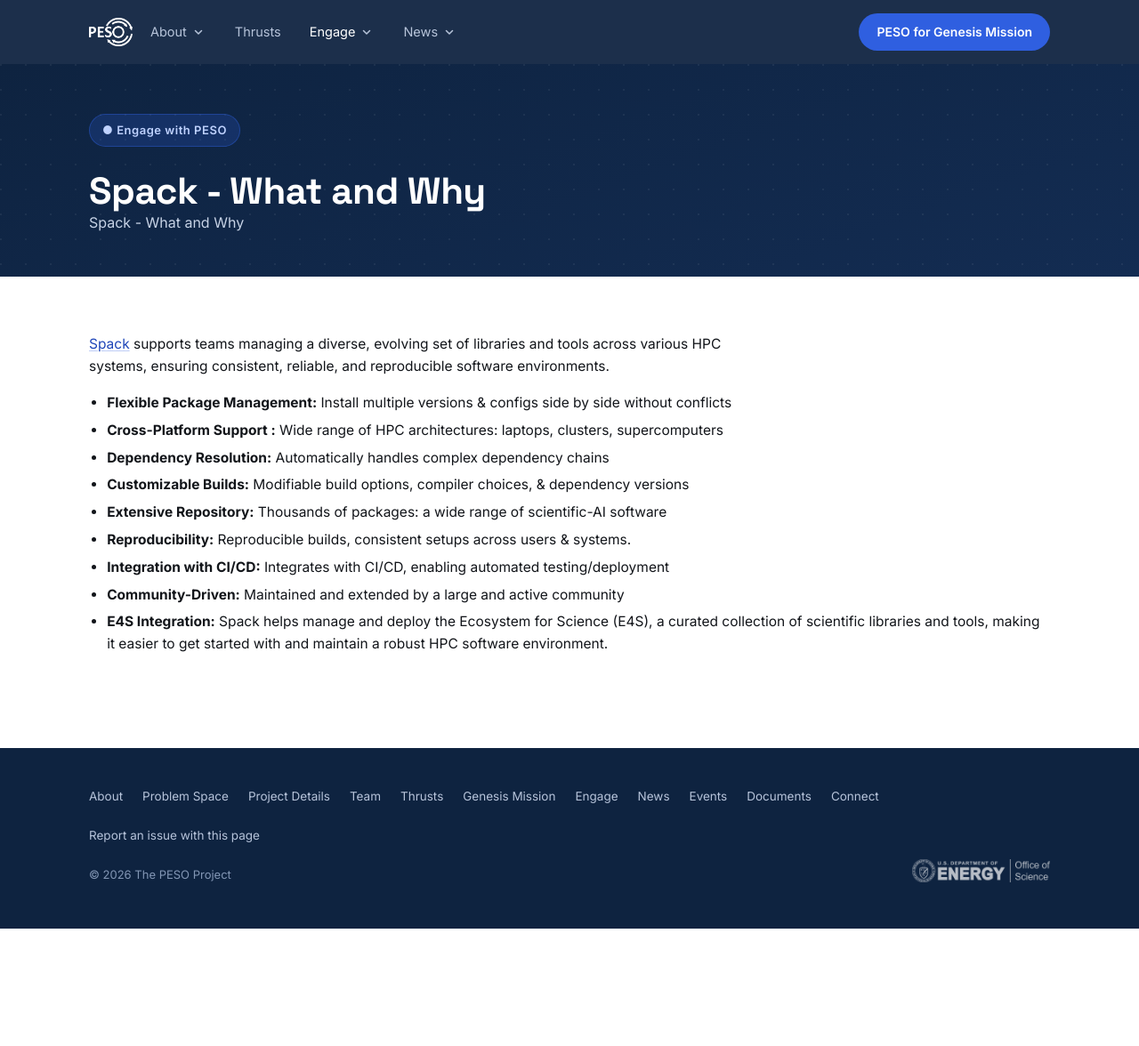
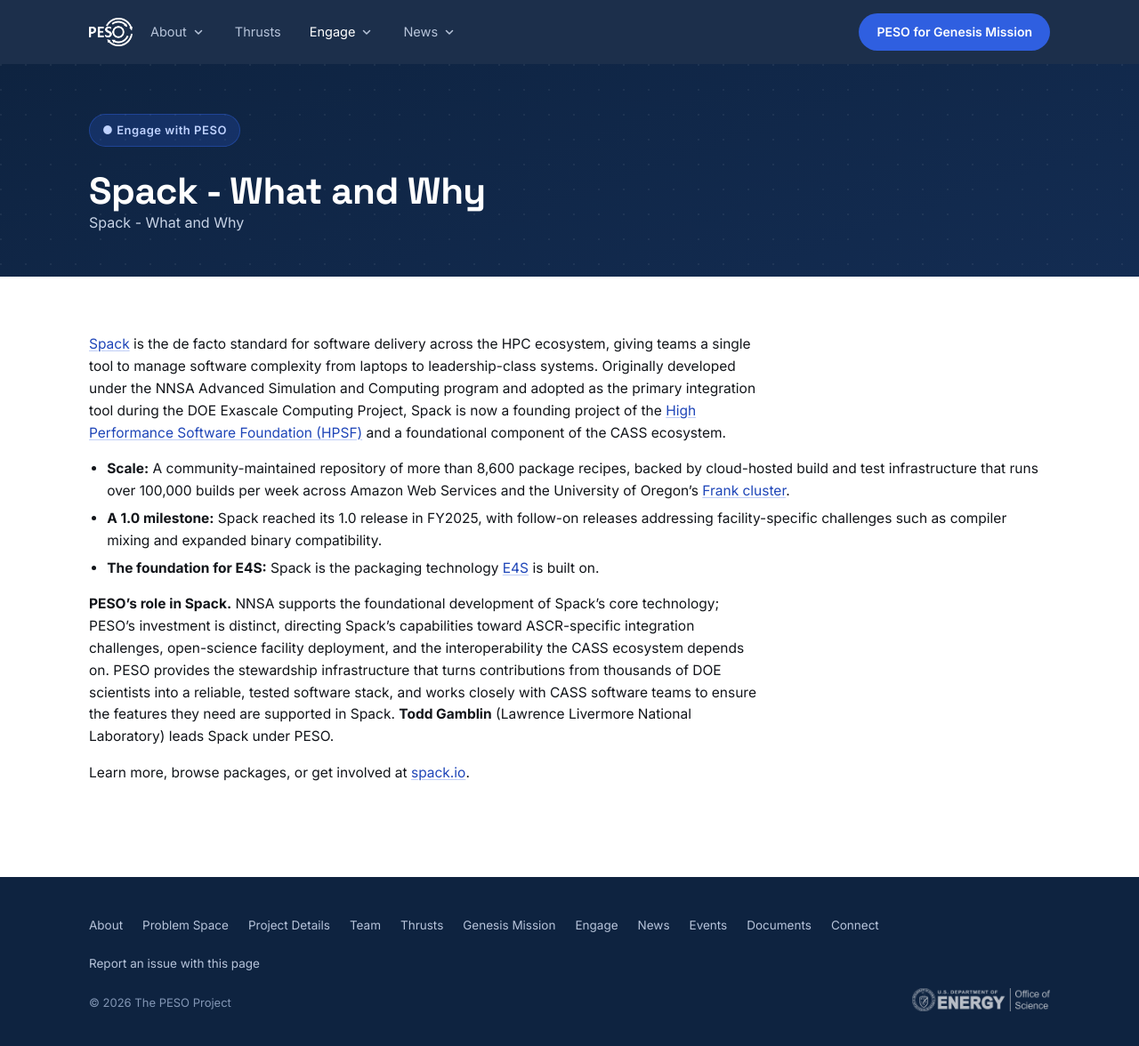
Before and after one commit to pesoproject/pesoproject.github.io, a Jekyll site: the page built from engage/spack.md, in a window 1280 px wide and 1189 px high. Shown: the top 1176 px of the window at 89% size. Built offline with Jekyll 4.4.1, drawn with Linux system fonts in a browser that asks for light colours.

Commit message:
Rewrite Spack and E4S engage pages to match section pattern
The old pages were generic marketing bullet lists duplicating content
already on spack.io/e4s.io. Replaced with the same 'what it is' +
'PESO's role' structure used for CASS/BSSw/HPSF, grounded in the 2025
project report: Spack's NNSA origins, HPSF founding-project status,
1.0 release, and Todd Gamblin's leadership under PESO; E4S's role as
a PESO cornerstone product, its CASS working-group coordination, and
Sameer Shende's leadership under PESO.

Co-Authored-By: Claude Sonnet 5 <noreply@anthropic.com>

```diff
--- a/engage/spack.md
+++ b/engage/spack.md
@@ -5,14 +5,12 @@ title: Spack - What and Why
 description: Spack - What and Why
 ---
 
-[Spack](https://spack.io) supports teams managing a diverse, evolving set of libraries and tools across various HPC systems, ensuring consistent, reliable, and reproducible software environments.
+[Spack](https://spack.io) is the de facto standard for software delivery across the HPC ecosystem, giving teams a single tool to manage software complexity from laptops to leadership-class systems. Originally developed under the NNSA Advanced Simulation and Computing program and adopted as the primary integration tool during the DOE Exascale Computing Project, Spack is now a founding project of the [High Performance Software Foundation (HPSF)](/engage/hpsf) and a foundational component of the CASS ecosystem.
 
-- **Flexible Package Management:** Install multiple versions & configs side by side without conflicts
-- **Cross-Platform Support :** Wide range of HPC architectures: laptops, clusters, supercomputers
-- **Dependency Resolution:** Automatically handles complex dependency chains
-- **Customizable Builds:** Modifiable build options, compiler choices, & dependency versions
-- **Extensive Repository:** Thousands of packages: a wide range of scientific-AI software
-- **Reproducibility:** Reproducible builds, consistent setups across users & systems.
-- **Integration with CI/CD:** Integrates with CI/CD, enabling automated testing/deployment
-- **Community-Driven:** Maintained and extended by a large and active community
-- **E4S Integration:** Spack helps manage and deploy the Ecosystem for Science (E4S), a curated collection of scientific libraries and tools, making it easier to get started with and maintain a robust HPC software environment.
+- **Scale:** A community-maintained repository of more than 8,600 package recipes, backed by cloud-hosted build and test infrastructure that runs over 100,000 builds per week across Amazon Web Services and the University of Oregon's [Frank cluster](/engage/frank).
+- **A 1.0 milestone:** Spack reached its 1.0 release in FY2025, with follow-on releases addressing facility-specific challenges such as compiler mixing and expanded binary compatibility.
+- **The foundation for E4S:** Spack is the packaging technology [E4S](/engage/e4s) is built on.
+
+**PESO's role in Spack.** NNSA supports the foundational development of Spack's core technology; PESO's investment is distinct, directing Spack's capabilities toward ASCR-specific integration challenges, open-science facility deployment, and the interoperability the CASS ecosystem depends on. PESO provides the stewardship infrastructure that turns contributions from thousands of DOE scientists into a reliable, tested software stack, and works closely with CASS software teams to ensure the features they need are supported in Spack. **Todd Gamblin** (Lawrence Livermore National Laboratory) leads Spack under PESO.
+
+Learn more, browse packages, or get involved at [spack.io](https://spack.io).
```
Also changed, not shown: engage/e4s.md (+8 -9 lines).
